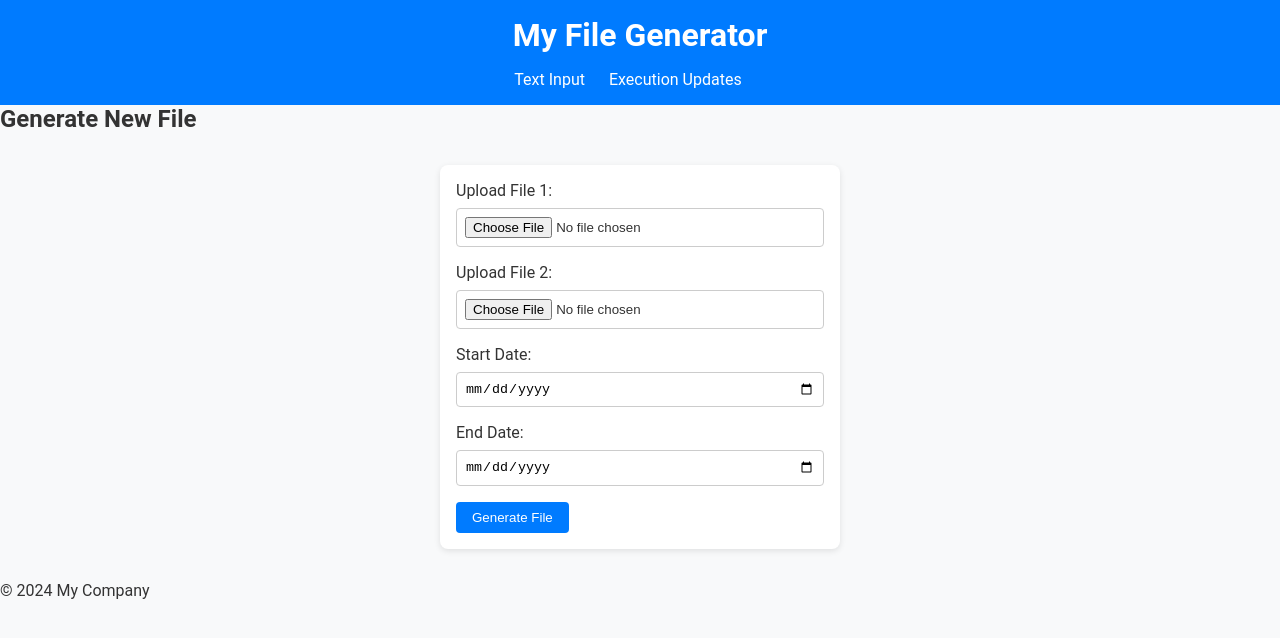
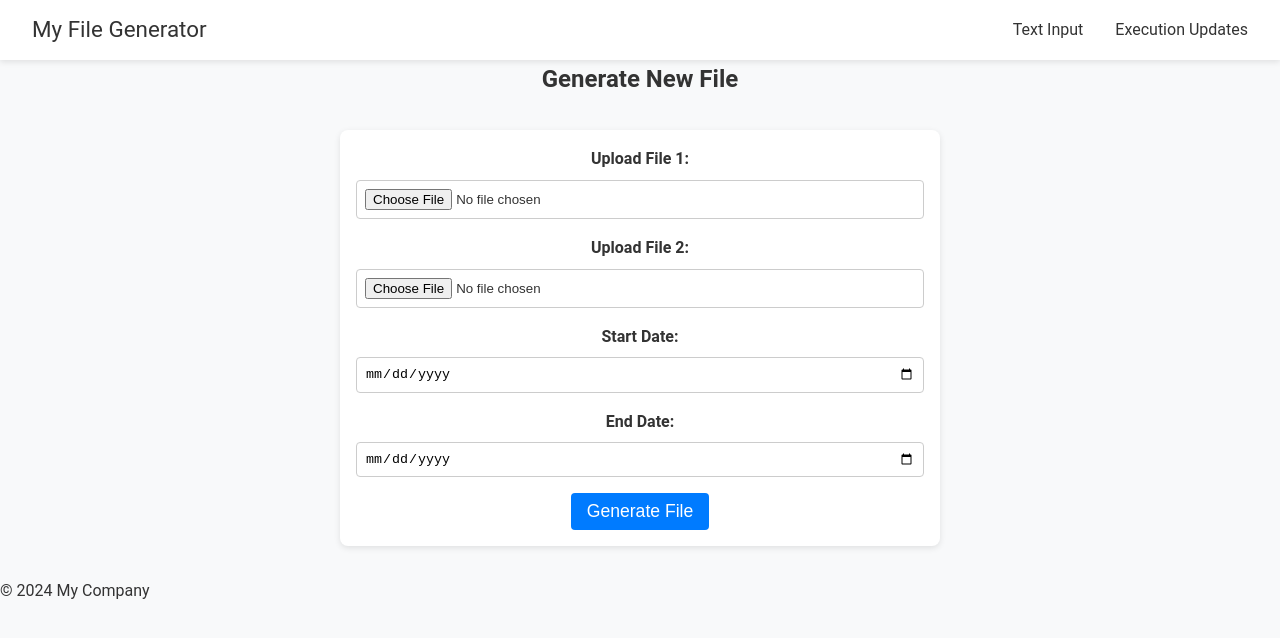
Before and after one commit to mouadelhaddad/web, a plain HTML site: page index.html in a window 1280 px wide. Drawn offline with Linux system fonts and the light colour scheme.

Commit message:
second style

```diff
--- a/index.html
+++ b/index.html
@@ -8,8 +8,8 @@
 </head>
 <body>
     <header>
-        <h1>My File Generator</h1>
         <nav>
+            <a href="#" class="logo">My File Generator</a>
             <ul>
                 <li><a href="text_input.html">Text Input</a></li>
                 <li><a href="execution_updates.html">Execution Updates</a></li>
--- a/styles.css
+++ b/styles.css
@@ -10,41 +10,53 @@ body {
     font-family: 'Roboto', sans-serif;
     background-color: #f8f9fa;
     color: #333;
-}
-
-/* Header styles */
-header {
-    background-color: #007BFF;
-    color: #fff;
-    padding: 1rem;
-    text-align: center;
+    line-height: 1.6;
 }
 
 /* Navigation styles */
+nav {
+    background-color: #ffffff;
+    height: 60px;
+    display: flex;
+    justify-content: space-between;
+    align-items: center;
+    padding: 0 2rem;
+    box-shadow: 0 2px 6px rgba(0, 0, 0, 0.1);
+}
+
+nav .logo {
+    color: #333;
+    font-size: 1.4rem;
+    text-decoration: none;
+}
+
 nav ul {
     list-style: none;
     display: flex;
-    justify-content: center;
-    margin-top: 1rem;
 }
 
 nav li {
-    margin-right: 1.5rem;
+    margin-left: 2rem;
 }
 
 nav a {
     text-decoration: none;
-    color: #fff;
+    color: #333;
     transition: color 0.3s;
 }
 
 nav a:hover {
-    color: #6C757D;
+    color: #007BFF;
+}
+
+/* Main styles */
+main {
+    text-align: center;
 }
 
 /* Form styles */
 form {
-    max-width: 400px;
+    max-width: 600px; /* Increase the max-width */
     margin: 2rem auto;
     padding: 1rem;
     background-color: #fff;
@@ -55,6 +67,7 @@ form {
 label {
     display: block;
     margin-bottom: 0.5rem;
+    font-weight: bold;
 }
 
 input[type="file"],
@@ -80,8 +93,36 @@ button {
     border-radius: 4px;
     cursor: pointer;
     transition: background-color 0.3s;
+    font-size: 1.1rem;
 }
 
 button:hover {
     background-color: #0056b3;
 }
+
+/* Drag and Drop styles */
+.drag-drop-area {
+    width: 100%;
+    max-width: 600px;
+    height: 200px;
+    margin: 2rem auto;
+    padding: 1rem;
+    border: 2px dashed #007BFF;
+    border-radius: 8px;
+    display: flex;
+    justify-content: center;
+    align-items: center;
+    text-align: center;
+    color: #007BFF;
+    font-size: 1.2rem;
+    transition: border-color 0.3s;
+}
+
+.drag-drop-area:hover {
+    border-color: #0056b3;
+}
+
+.drag-drop-area.active {
+    border-color: #28a745;
+    background-color: #e9ecef;
+}
```
